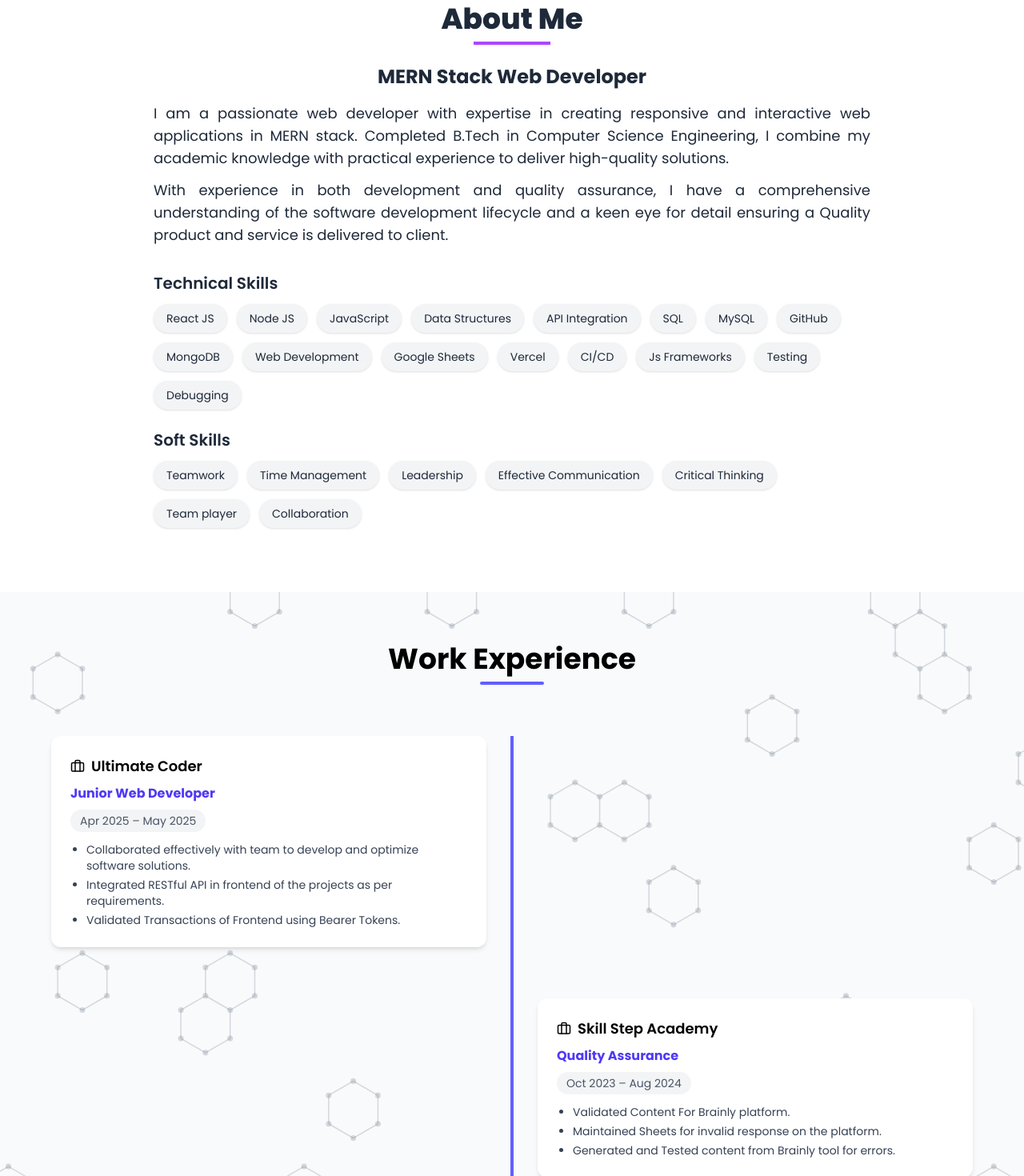
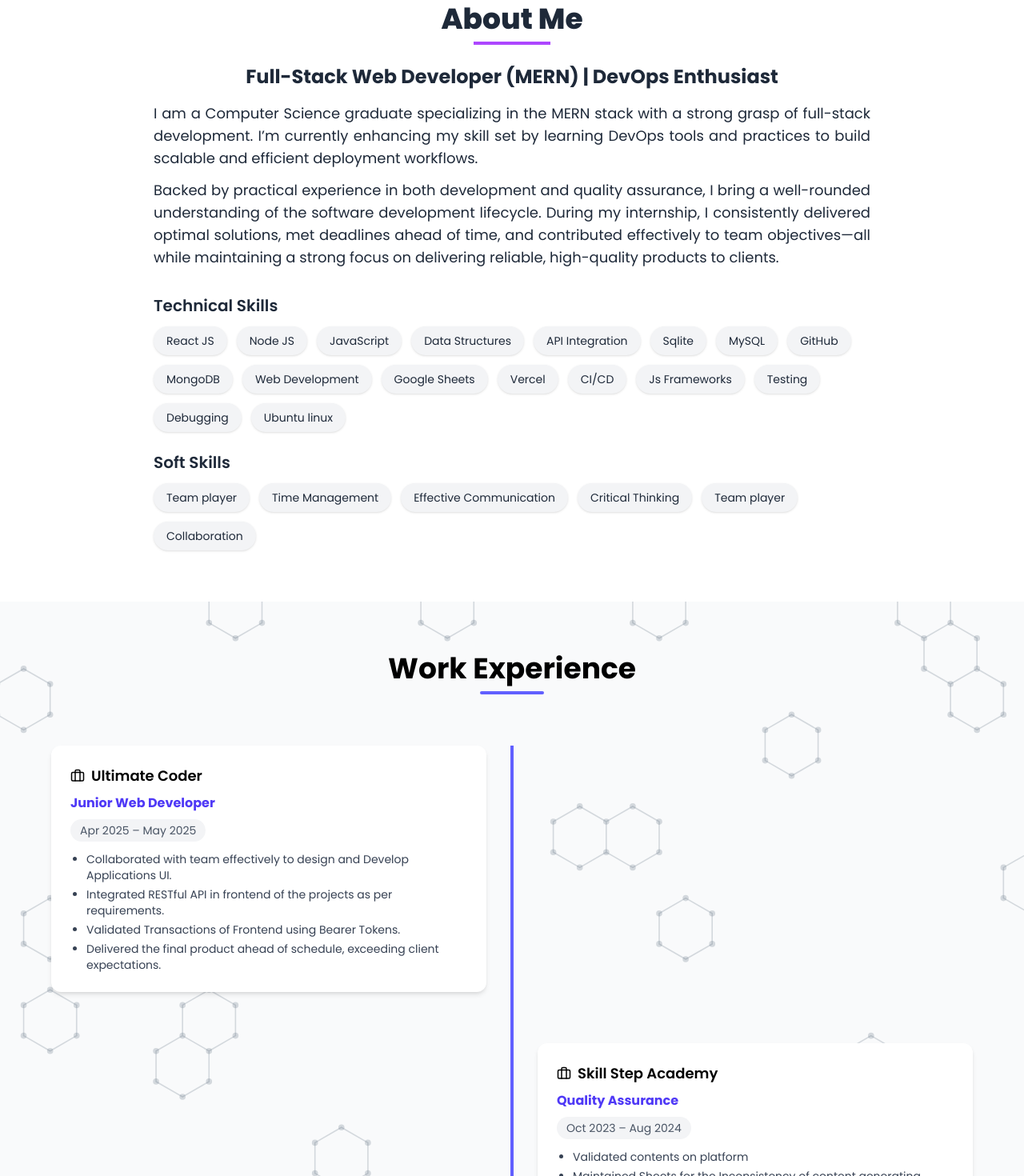
Before and after one commit to hammadansari0/hammad, a React (Vite) app: page / in a window 1280 px wide. Shown: the part 920-2390 px from the top of the page at 80% size. Built offline with nearby package versions, Linux system fonts and the light colour scheme.

Commit message:
new changes

```diff
--- a/package.json
+++ b/package.json
@@ -16,6 +16,7 @@
     "@radix-ui/react-icons": "^1.3.2",
     "@radix-ui/react-slot": "^1.2.2",
     "@tailwindcss/vite": "^4.1.7",
+    "axios": "^1.13.2",
     "framer-motion": "^12.12.1",
     "gh-pages": "^6.3.0",
     "lucide-react": "^0.511.0",
--- a/src/Component/About/About.jsx
+++ b/src/Component/About/About.jsx
@@ -3,12 +3,12 @@ import { useDarkMode } from "../../context/DarkModeContext";
 
 const technicalSkills = [
   "React JS", "Node JS", "JavaScript", "Data Structures",
-  "API Integration", "SQL", "MySQL", "GitHub", "MongoDB", "Web Development", "Google Sheets", "Vercel", "CI/CD", "Js Frameworks",
-  "Testing", "Debugging",
+  "API Integration", "Sqlite", "MySQL", "GitHub", "MongoDB", "Web Development", "Google Sheets", "Vercel", "CI/CD", "Js Frameworks",
+  "Testing", "Debugging","Ubuntu linux"
 ];
 
 const softSkills = [
-  "Teamwork", "Time Management", "Leadership", "Effective Communication", "Critical Thinking", "Team player", "Collaboration"
+  "Team player", "Time Management", "Effective Communication", "Critical Thinking", "Team player", "Collaboration"
 ];
 
 export default function About() {
@@ -38,7 +38,7 @@ export default function About() {
           whileInView={{ opacity: 1 }}
           transition={{ delay: 0.3 }}
         >
-         MERN Stack Web Developer
+         Full-Stack Web Developer (MERN) | DevOps Enthusiast
         </motion.h3>
 
         <motion.p
@@ -47,9 +47,7 @@ export default function About() {
           whileInView={{ opacity: 1 }}
           transition={{ delay: 0.4 }}
         >
-          I am a passionate web developer with expertise in creating responsive and interactive web applications in MERN stack.
-          Completed B.Tech in Computer Science Engineering, I combine my academic knowledge with practical
-          experience to deliver high-quality solutions.
+          I am a Computer Science graduate specializing in the MERN stack with a strong grasp of full-stack development. I’m currently enhancing my skill set by learning DevOps tools and practices to build scalable and efficient deployment workflows.
         </motion.p>
 
         <motion.p
@@ -58,8 +56,7 @@ export default function About() {
           whileInView={{ opacity: 1 }}
           transition={{ delay: 0.5 }}
         >
-          With experience in both development and quality assurance, I have a comprehensive understanding of the software
-          development lifecycle and a keen eye for detail ensuring a Quality product and service is delivered to client.
+          Backed by practical experience in both development and quality assurance, I bring a well-rounded understanding of the software development lifecycle. During my internship, I consistently delivered optimal solutions, met deadlines ahead of time, and contributed effectively to team objectives—all while maintaining a strong focus on delivering reliable, high-quality products to clients.
         </motion.p>
 
         <motion.div
--- a/src/Component/Contactus/Contactus.jsx
+++ b/src/Component/Contactus/Contactus.jsx
@@ -1,4 +1,5 @@
 import { motion } from "framer-motion";
+import axios from "axios";
 import {
   Linkedin,
   Github,
@@ -25,41 +26,77 @@ export default function ContactUs() {
   const validateEmail = (email) =>
     /^[^\s@]+@[^\s@]+\.[^\s@]+$/.test(email);
 
-  const handleSubmit = (e) => {
+  // const handleSubmit = (e) => {
+  //   e.preventDefault();
+  //   const name = e.target.name.value.trim();
+  //   const email = e.target.email.value.trim();
+  //   const message = e.target.message.value.trim();
+
+  //   if (!name || !email || !message) {
+  //     setError("Please fill in all fields.");
+  //     return;
+  //   }
+  //   if (!validateEmail(email)) {
+  //     setError("Please enter a valid email address.");
+  //     return;
+  //   }
+
+  //   setError("");
+  //   setLoading(true);
+
+  //   const formattedMsg = `Name: ${name}%0AEmail: ${email}%0AMessage: ${message}`;
+  //   const whatsappURL = `https://wa.me/919122721472?text=${formattedMsg}`;
+
+  //   if (/Android|iPhone/i.test(navigator.userAgent)) {
+  //     window.open(whatsappURL, "_blank");
+  //     setLoading(false);
+  //   } else {
+  //     const newTab = window.open(whatsappURL, "_blank");
+  //     setTimeout(() => {
+  //       if (!newTab || newTab.closed || typeof newTab.closed === "undefined") {
+  //         const mailtoURL = `mailto:official.hammadansari@gmail.com?subject=Contact%20Form&body=${formattedMsg}`;
+  //         window.location.href = mailtoURL;
+  //       }
+  //       setLoading(false);
+  //     }, 1500);
+  //   }
+  // };
+
+  const handleSubmit = async (e) => {
     e.preventDefault();
     const name = e.target.name.value.trim();
     const email = e.target.email.value.trim();
     const message = e.target.message.value.trim();
 
-    if (!name || !email || !message) {
-      setError("Please fill in all fields.");
-      return;
-    }
-    if (!validateEmail(email)) {
-      setError("Please enter a valid email address.");
-      return;
-    }
+    if (!name || !email || !message) return alert("All fields are required");
 
-    setError("");
-    setLoading(true);
+    const payload = {
+      name,
+      email,
+      message,
+      date: new Date().toISOString()
+    };
+    console.log("this is payload",payload);
+    try {
+      const response = await axios.post("https://script.google.com/macros/s/AKfycbxX_G56ewwUYPf4ruFc7R2bV6LBQgHVEorkDXH2cy7SQI3Y6MO48-G_hjg38-a_nFZLMg/exec", payload, {
+        headers: {
+          "Content-Type": "application/json"
+        }
+      });
 
-    const formattedMsg = `Name: ${name}%0AEmail: ${email}%0AMessage: ${message}`;
-    const whatsappURL = `https://wa.me/919122721472?text=${formattedMsg}`;
-
-    if (/Android|iPhone/i.test(navigator.userAgent)) {
-      window.open(whatsappURL, "_blank");
-      setLoading(false);
-    } else {
-      const newTab = window.open(whatsappURL, "_blank");
-      setTimeout(() => {
-        if (!newTab || newTab.closed || typeof newTab.closed === "undefined") {
-          const mailtoURL = `mailto:official.hammadansari@gmail.com?subject=Contact%20Form&body=${formattedMsg}`;
-          window.location.href = mailtoURL;
-        }
-        setLoading(false);
-      }, 1500);
+      if (response.data.result === "success") {
+        alert("Message sent successfully!");
+        e.target.reset();
+      } else {
+        alert("Failed to send message.");
+      }
+    } catch (err) {
+      console.error(err);
+      alert("Error sending message.");
     }
   };
+
+
 
   return (
     <section
@@ -125,11 +162,10 @@ export default function ContactUs() {
           <button
             type="submit"
             disabled={loading}
-            className={`flex items-center justify-center gap-2 px-6 py-3 rounded-lg transition duration-300 shadow-sm font-medium ${
-              loading
-                ? "bg-gray-500 cursor-not-allowed"
-                : "bg-indigo-600 hover:bg-indigo-700 text-white"
-            }`}
+            className={`flex items-center justify-center gap-2 px-6 py-3 rounded-lg transition duration-300 shadow-sm font-medium ${loading
+              ? "bg-gray-500 cursor-not-allowed"
+              : "bg-indigo-600 hover:bg-indigo-700 text-white"
+              }`}
           >
             {loading ? (
               <>
--- a/src/Component/Education/Education.jsx
+++ b/src/Component/Education/Education.jsx
@@ -15,7 +15,7 @@ const educationData = [
     degree: 'High School',
     duration: '2018 – 2020',
     gpa: 'GPA: 2.77/4.0',
-    details:'Major with PCM'
+    details:''
   },
 ];
 
--- a/src/Component/Experience/Experience.jsx
+++ b/src/Component/Experience/Experience.jsx
@@ -8,9 +8,10 @@ const experiences = [
     role: 'Junior Web Developer',
     duration: 'Apr 2025 – May 2025',
     details: [
-      'Collaborated effectively with team to develop and optimize software solutions.',
+      'Collaborated with team effectively to design and Develop Applications UI.',
       'Integrated RESTful API in frontend of the projects as per requirements.',
       'Validated Transactions of Frontend using Bearer Tokens.',
+      ' Delivered the final product ahead of schedule, exceeding client expectations.',
     ],
   },
   {
@@ -18,9 +19,9 @@ const experiences = [
     role: 'Quality Assurance',
     duration: 'Oct 2023 – Aug 2024',
     details: [
-      'Validated Content For Brainly platform.',
-      'Maintained Sheets for invalid response on the platform.',
-      'Generated and Tested content from Brainly tool for errors.',
+      'Validated contents on platform',
+      'Maintained Sheets for the Inconsistency of content generating team.',
+      'Implemented Ai based solution for automating the process.',
     ],
   },
 ];
--- a/src/Component/Home/Home.jsx
+++ b/src/Component/Home/Home.jsx
@@ -71,7 +71,7 @@ export default function Home() {
             Hammad Ansari
           </h1>
           <p className={`font-poppins mb-6 ${textMuted}`}>
-            A passionate Web Developer specializing in creating beautiful and functional websites in MERN Stack.
+            A dedicated full-stack developer skilled in the MERN stack, with a growing enthusiasm for DevOps and scalable deployment practices.
           </p>
 
           <button
--- a/src/Component/Projects/Projects.jsx
+++ b/src/Component/Projects/Projects.jsx
@@ -21,8 +21,19 @@ const projects = [
   {
     name: 'UI for Hospital Management',
     description: 'A responsive and intuitive hospital management UI built in React with effective state management, ensuring a seamless and user-friendly experience for managing healthcare operations.',
-    link: 'https://your-blog-platform.com',
+    link: 'https://hms-sandy.vercel.app/',
     github: 'https://github.com/hammadansari0/hms',
+    image: sampleImg,
+  },{
+    name: 'Website for Brother Textile Industry',
+    description: 'A modern website built for Brother Textile Industry to showcase their products and strengthen their digital presence.',
+    link: 'https://btextile.vercel.app/',
+    github: 'https://github.com/hammadansari0/btextile',
+    image: sampleImg,
+  },
+  {
+    name: 'Survey Tool For ARB(Arabian Research Bureau)',
+    description: 'A responsive and intuitive User Interface for Creating a Survey with various types of questions and answer types.',
     image: sampleImg,
   },
 ];
@@ -72,6 +83,7 @@ export default function Projects() {
               </div>
 
               <div className="flex justify-between items-center mt-2">
+                {project.link && (
                   <a
                     href={project.link}
                     target="_blank"
@@ -80,21 +92,24 @@ export default function Projects() {
                   >
                     Visit Project <ExternalLink size={16} className="ml-1" />
                   </a>
+                )}
 
+                {project.github && (
                   <motion.a
                     href={project.github}
                     target="_blank"
                     rel="noopener noreferrer"
                     whileTap={{ scale: 0.95 }}
                     whileHover={{ scale: 1.05 }}
-                  className={`inline-flex items-center px-3 py-1 rounded-md text-sm font-medium shadow-md transition-colors ${
-                    isDarkMode
+                    className={`inline-flex items-center px-3 py-1 rounded-md text-sm font-medium shadow-md transition-colors ${isDarkMode
                         ? 'bg-indigo-600 text-white hover:bg-indigo-500'
                         : 'bg-indigo-100 text-indigo-700 hover:bg-indigo-200'
                       }`}
                   >
                     <FolderGit2 size={16} className="mr-1" /> GitHub
                   </motion.a>
+                )}
+
               </div>
             </div>
           </motion.div>
```
Also changed, not shown: 1 other file (tests, documents, lock files or other folders). Lines whose indentation alone changed are shown as unchanged.
